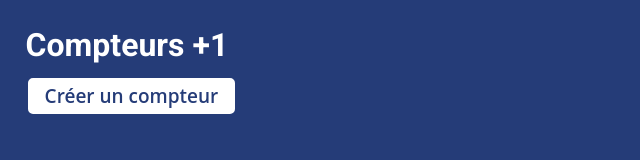
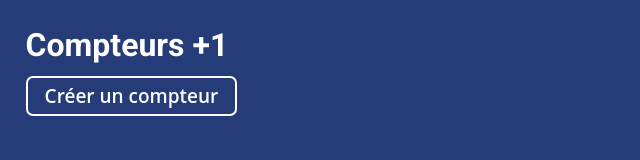
Before and after one commit to aygame101/un.ginovalton.fr, a plain HTML site: page index.html in a window 1280 px wide. In both pictures the pointer is over the button "Créer un compteur". Shown: the whole page, without its empty margins (0-640 px from the left). Drawn offline with Linux system fonts and the light colour scheme.

Commit message:
hover buttons

```diff
--- a/css/styles.css
+++ b/css/styles.css
@@ -34,3 +34,20 @@ h1 {
     font-weight: 600;
     transition: 0.5s;
 }
+
+#ajouterCompteur:hover {
+    color: white;
+    background-color: #253C78;
+    margin-top: 1%;
+    margin-left: 2%;
+    padding-left: 17px;
+    padding-right: 17px;
+    padding-top: 5px;
+    padding-bottom: 5px;
+    font-size: 19px;
+    border-radius: 7px;
+    border: 2px solid white;
+    font-family: 'Open Sans', sans-serif;
+    font-weight: 600;
+    transition: 0.5s;
+}
```
